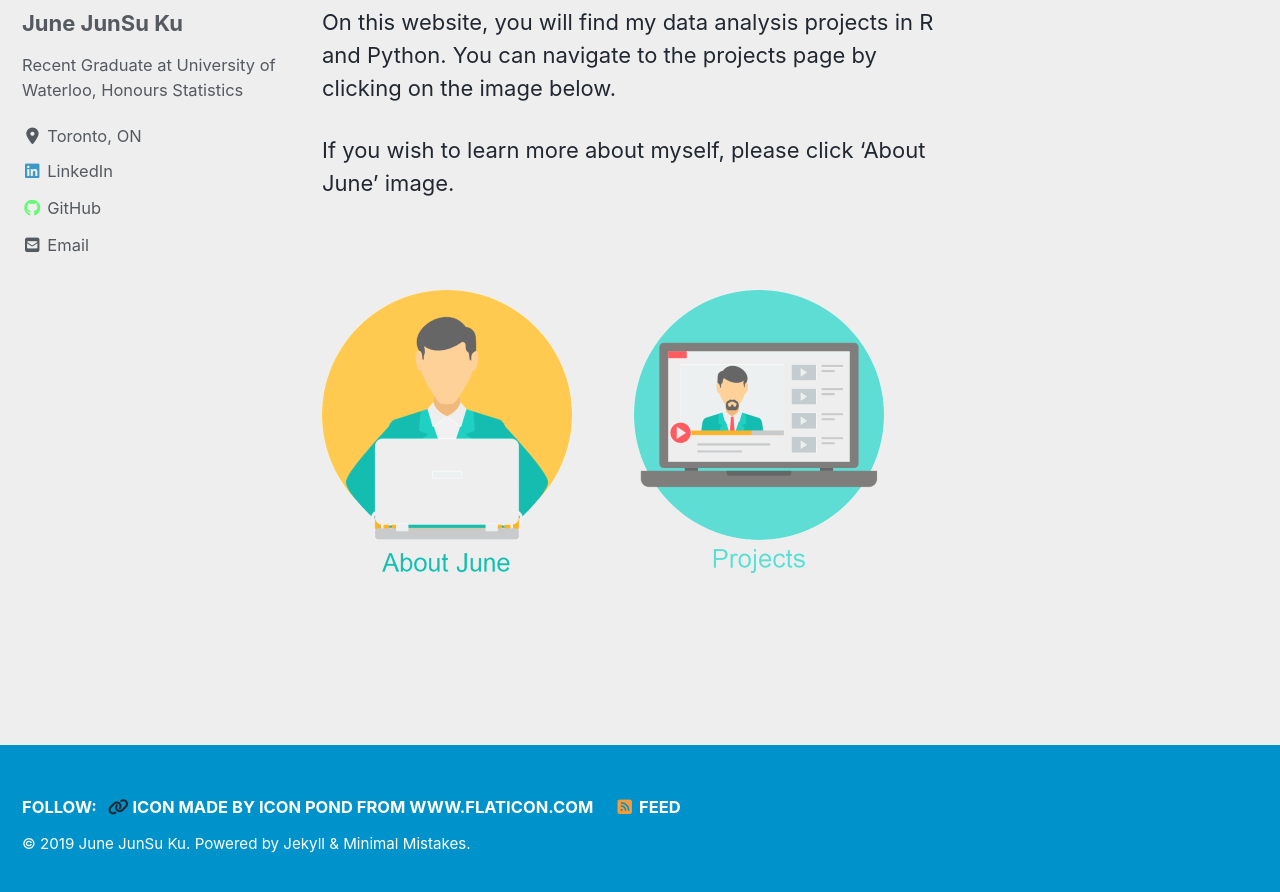
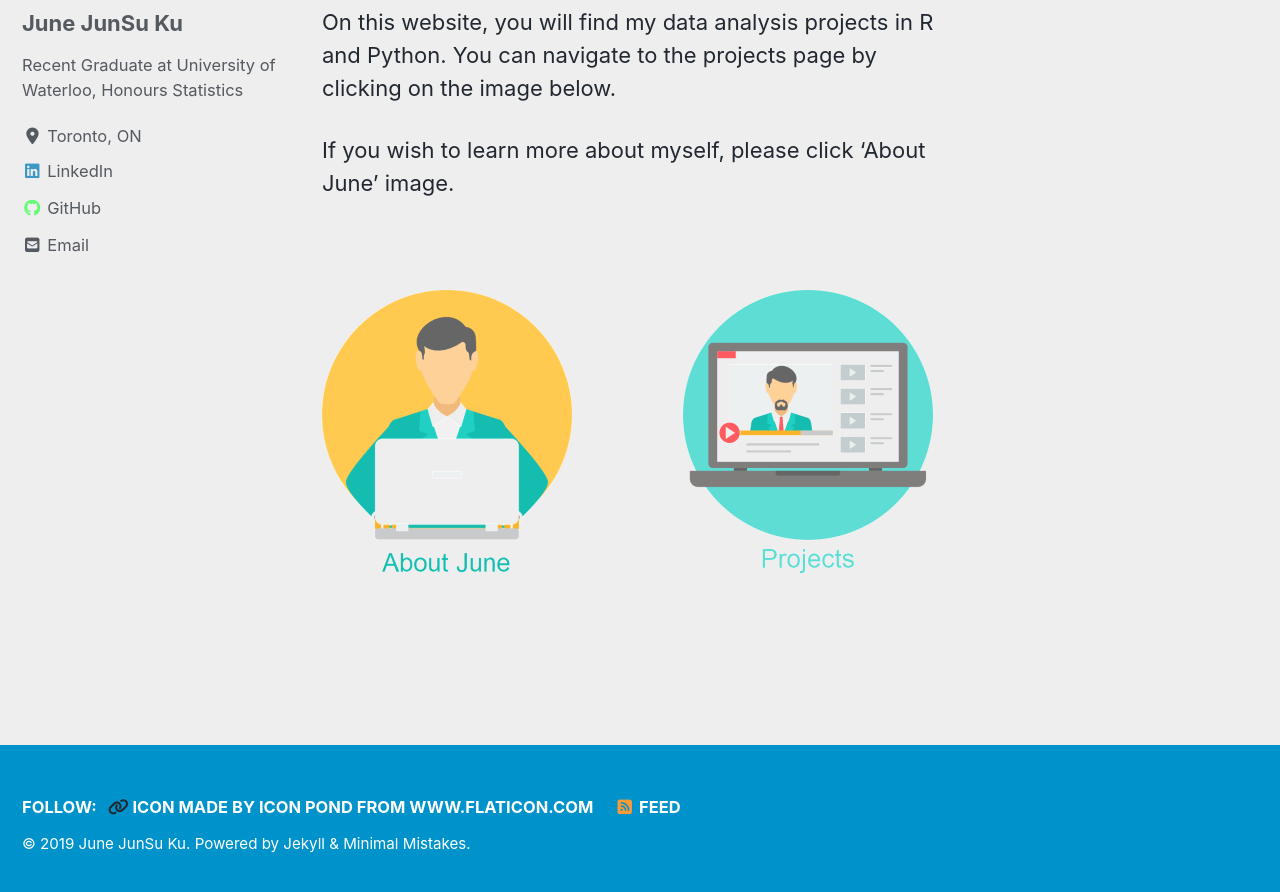
Before and after one commit to junsu-ku/junsu-ku.github.io, a Jekyll site: the page built from index.md, in a window 1280 px wide and 900 px high, scrolled down 531 px. Shown: the top 892 px of the window. Built offline with Jekyll 4.4.1, drawn with Linux system fonts in a browser that asks for light colours; cached includes are drawn as plain includes; nearby versions of some CDN libraries.

Commit message:
altered image location on main page

```diff
--- a/index.md
+++ b/index.md
@@ -19,4 +19,4 @@ If you wish to learn more about myself, please click 'About June' image.
 
 
 
-[![about image](/images/about.png)](/about/) &nbsp;&nbsp;&nbsp;&nbsp;&nbsp;&nbsp;&nbsp;&nbsp; [![projects image](/images/project.png)](/projects/)
+[![about image](/images/about.png)](/about/) &nbsp;&nbsp;&nbsp;&nbsp;&nbsp;&nbsp;&nbsp;&nbsp;&nbsp;&nbsp;&nbsp;&nbsp;&nbsp;&nbsp;&nbsp;&nbsp; [![projects image](/images/project.png)](/projects/)
```
